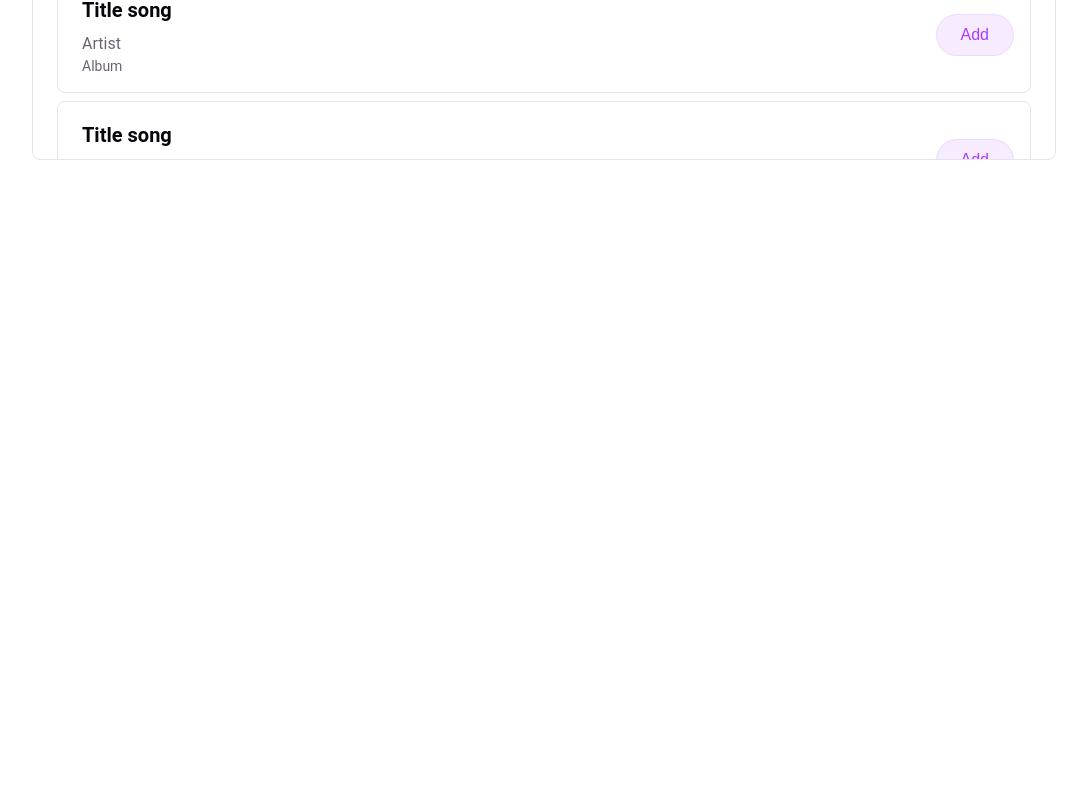
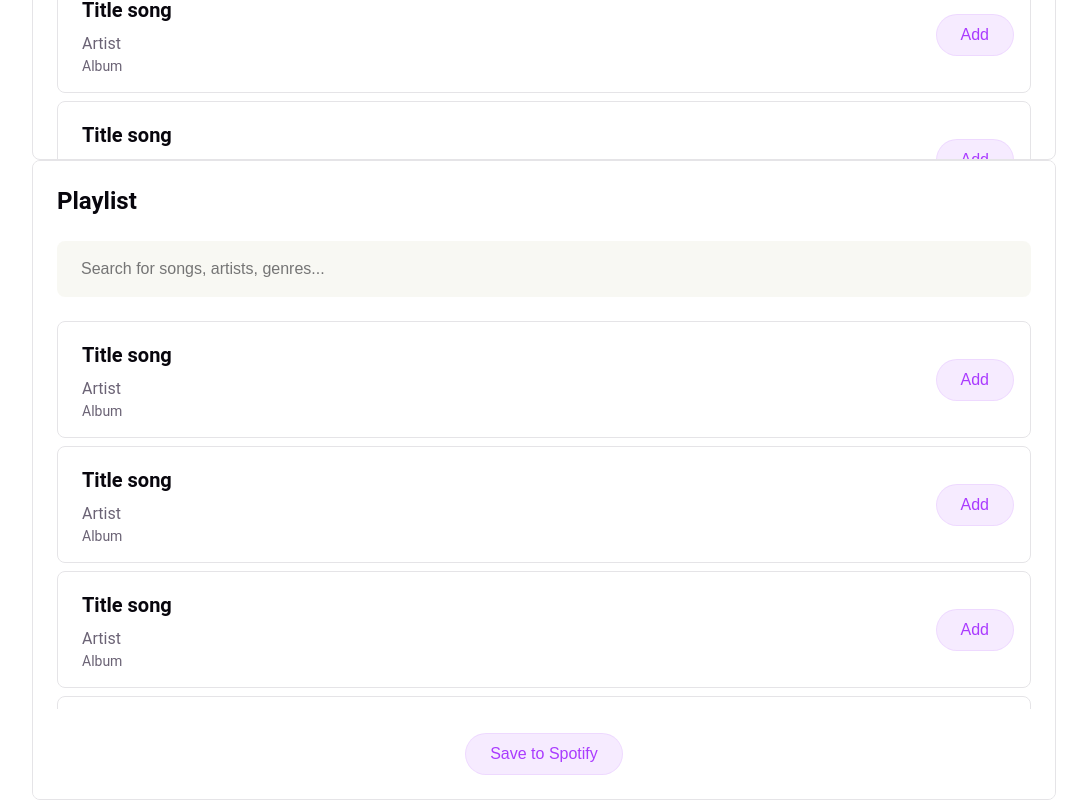
Before and after one commit to josegamundi/jammming-app, a React (Vite) app: page / in a window 1280 px wide. Shown: the part 909-1709 px from the top of the page, without its empty margins (96-1183 px from the left). Before the commit the page ends 1069 px from the top, so only its background shows below. Built offline with nearby package versions, Linux system fonts and the light colour scheme.

Commit message:
feat(ui): link playlist component to the application

```diff
--- a/src/App.jsx
+++ b/src/App.jsx
@@ -1,6 +1,7 @@
-import styles from './App.module.css';
 import SearchBar from './components/features/SearchBar/SearchBar';
 import SearchResult from './components/features/SearchResult/SearchResult';
+import Playlist from './components/features/Playlist/Playlist';
+import styles from './App.module.css';
 
 function App() {
   return (
@@ -17,6 +18,7 @@ function App() {
         </div>
         <div className={`${styles.section02} ${styles.row}`}>
           <SearchResult />
+          <Playlist />
         </div>
       </main>
     </>
```
